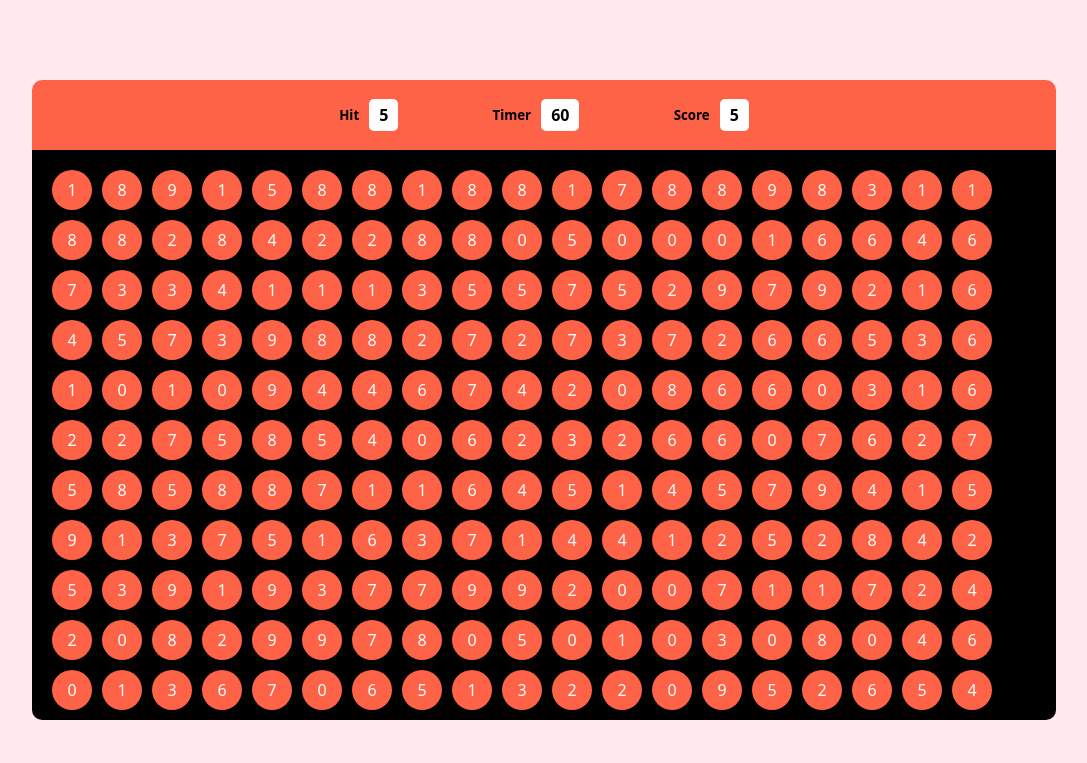
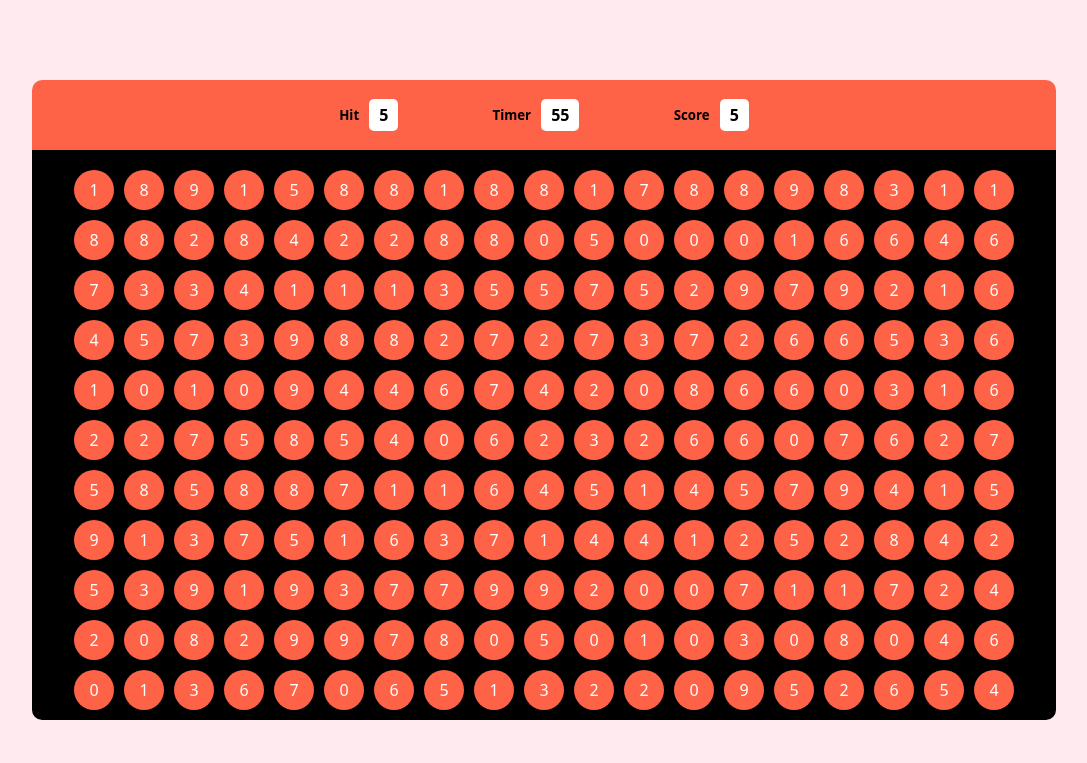
Before and after one commit to developervinay1/Javascript-Project-Bubble-Game, a plain HTML site: page Bubble Game/index.html in a window 1280 px wide. Shown: the whole page, without its empty margins (96-1183 px from the left). Drawn offline with Linux system fonts and the light colour scheme.

Commit message:
Timer Added and Timeout Added

```diff
--- a/Bubble Game/index.html
+++ b/Bubble Game/index.html
@@ -18,7 +18,7 @@
                 </div>
                 <div class="infoElement">
                     <h5>Timer</h5>
-                    <div class="box">60</div>
+                    <div class="box" id="timer">60</div>
                 </div>
                 <div class="infoElement">
                     <h5>Score</h5>
--- a/Bubble Game/script.js
+++ b/Bubble Game/script.js
@@ -1,4 +1,6 @@
 // Event Bubbling Concept
+
+var time = 60;
 
 const createBubble = () => {
   var clutter = "";
@@ -11,4 +13,18 @@ const createBubble = () => {
   document.querySelector("#panelBottom").innerHTML = clutter;
 };
 
+const timer = () => {
+  setInterval(() => {
+    if (time > 0) {
+      time--;
+      document.querySelector("#timer").textContent = time;
+    } else {
+      document.querySelector(
+        "#panelBottom"
+      ).innerHTML = `<h1 style="text-align: center; color: white;">Time Out</h1>`;
+    }
+  }, 1000);
+};
+
 createBubble();
+timer();
--- a/Bubble Game/style.css
+++ b/Bubble Game/style.css
@@ -60,6 +60,8 @@ body {
   display: flex;
   gap: 10px;
   flex-wrap: wrap;
+  justify-content: center;
+  align-items: center;
 }
 
 .bubble {
```
